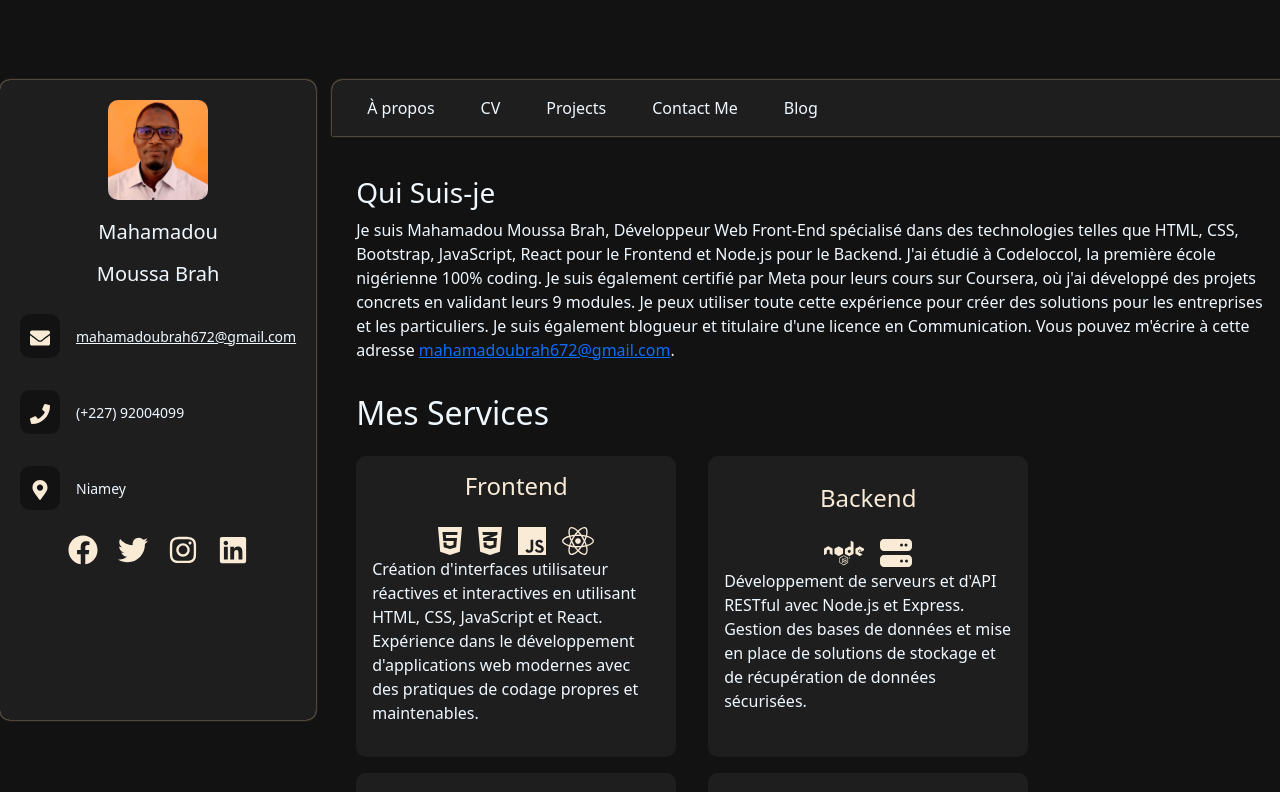
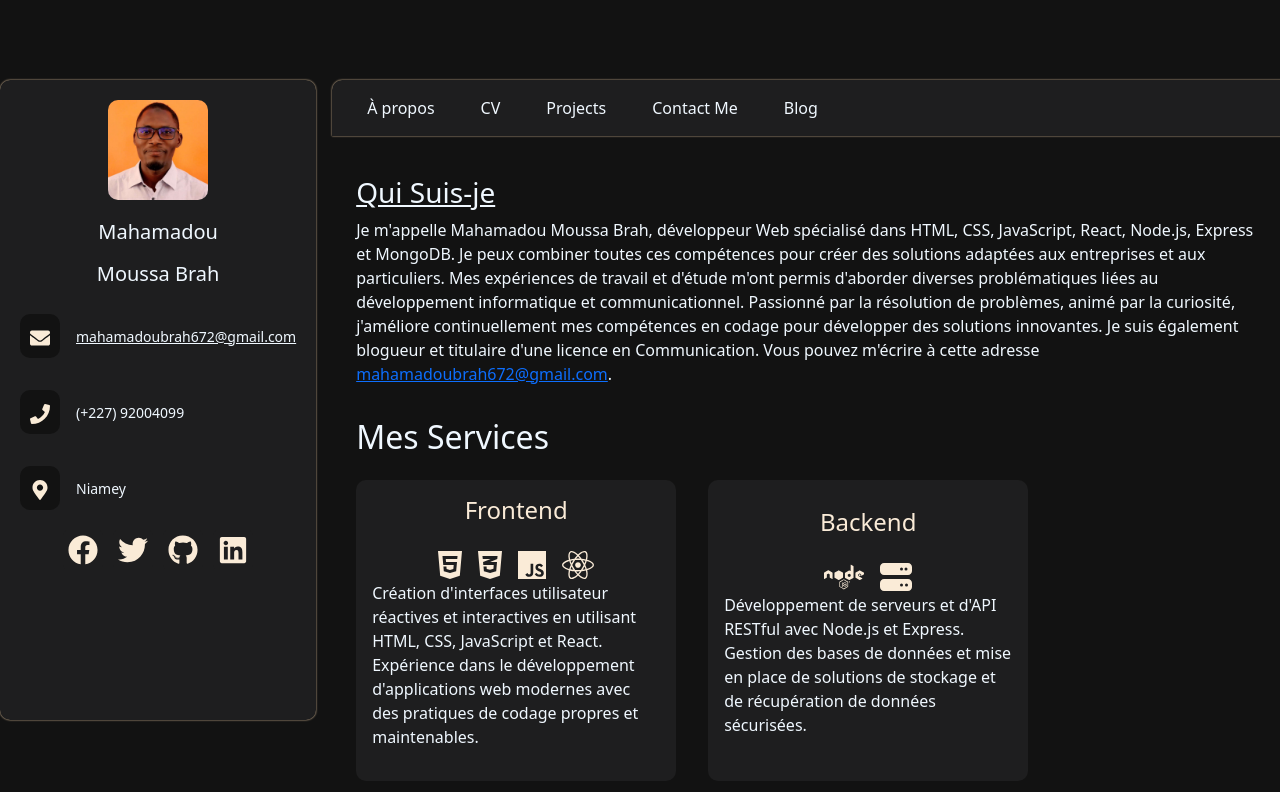
Before and after one commit to Brahmahamadou/brah-portofolio, a React (Create React App) app: page / in a window 1280 px wide. Shown: the top 792 px of the page. Built offline with nearby package versions, Linux system fonts and the light colour scheme.

Commit message:
modification

```diff
--- a/src/components/About.jsx
+++ b/src/components/About.jsx
@@ -27,8 +27,14 @@ const projects = [
   {
     title: 'HTML CSS JS: TodoList App',
     description: 'Une application qui vous permet de gérer vos tâches quotidiennes avec toutes les descriptions nécessaires. Ce projet peut également faire partie du programme de CodeLoccol.',
-    url: 'https://brahmahamadou.github.io/ProjetToDoListe/',
+    url: ' https://brahmahamadou.github.io/ProjetToDoListe/',
     imageSrc: require('./images/photo4.png')
+  },
+  {
+    title: 'React : My Portofolio',
+    description: 'Mon portfolio où vous allez découvrir tous mes projets réalisés.',
+    url: 'brah-portofolio.vercel.app',
+    imageSrc: require('./images/photo6.png')
   },
 ];
 
--- a/src/components/Home.jsx
+++ b/src/components/Home.jsx
@@ -20,15 +20,11 @@ function Home() {
       <div className="entete">
         <h3 className="titre">Qui Suis-je</h3>
         <p>
-          Je suis Mahamadou Moussa Brah, Développeur Web Front-End spécialisé
-          dans des technologies telles que HTML, CSS, Bootstrap, JavaScript,
-          React pour le Frontend et Node.js pour le Backend. J'ai étudié à
-          Codeloccol, la première école nigérienne 100% coding. Je suis
-          également certifié par Meta pour leurs cours sur Coursera, où j'ai
-          développé des projets concrets en validant leurs 9 modules. Je peux
-          utiliser toute cette expérience pour créer des solutions pour les
-          entreprises et les particuliers. Je suis également blogueur et
-          titulaire d'une licence en Communication. Vous pouvez m'écrire à cette
+        Je m'appelle Mahamadou Moussa Brah, développeur Web spécialisé dans HTML, CSS, JavaScript, React, Node.js, Express et MongoDB.
+        Je peux combiner toutes ces compétences pour créer des solutions adaptées aux entreprises et aux particuliers.
+        Mes expériences de travail et d'étude m'ont permis d'aborder diverses problématiques liées au développement informatique et communicationnel.
+        Passionné par la résolution de problèmes, animé par la curiosité, j'améliore continuellement mes compétences en codage pour développer des solutions innovantes.
+        Je suis également blogueur et titulaire d'une licence en Communication. Vous pouvez m'écrire à cette
           adresse{" "}
           <a href="mailto:mahamadoubrah672@gmail.com">
             mahamadoubrah672@gmail.com
--- a/src/components/Resume.css
+++ b/src/components/Resume.css
@@ -44,3 +44,6 @@
 .cv a{
 color: bisque;
 }
+h3{
+    text-decoration: underline;
+}
--- a/src/components/Sidebar.jsx
+++ b/src/components/Sidebar.jsx
@@ -1,5 +1,5 @@
 import React from 'react';
-import { FaFacebook, FaTwitter, FaInstagram, FaLinkedin, FaEnvelope, FaPhone, FaMapMarkerAlt } from 'react-icons/fa';
+import { FaFacebook, FaTwitter, FaInstagram, FaLinkedin, FaEnvelope, FaPhone, FaMapMarkerAlt, FaGithub } from 'react-icons/fa';
 import 'bootstrap/dist/css/bootstrap.min.css';
 import './Sidebar.css';
 import logo from './photo/mhd.jpg';
@@ -54,8 +54,8 @@ function Sidebar() {
           </a>
         </div>
         <div className="social-icon">
-          <a href="https://www.instagram.com/mahamadoubrah67" target="_blank" rel="noopener noreferrer">
-            <FaInstagram size={30} />
+          <a href="https://github.com/Brahmahamadou" target="_blank" rel="noopener noreferrer">
+            <FaGithub size={30} />
           </a>
         </div>
         <div className="social-icon">
```
Also changed, not shown: src/components/images/photo6.png (added).
